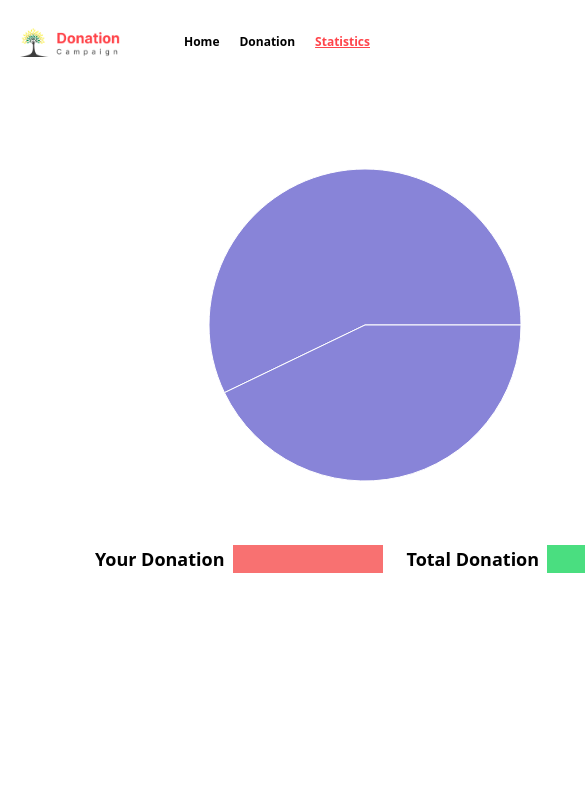
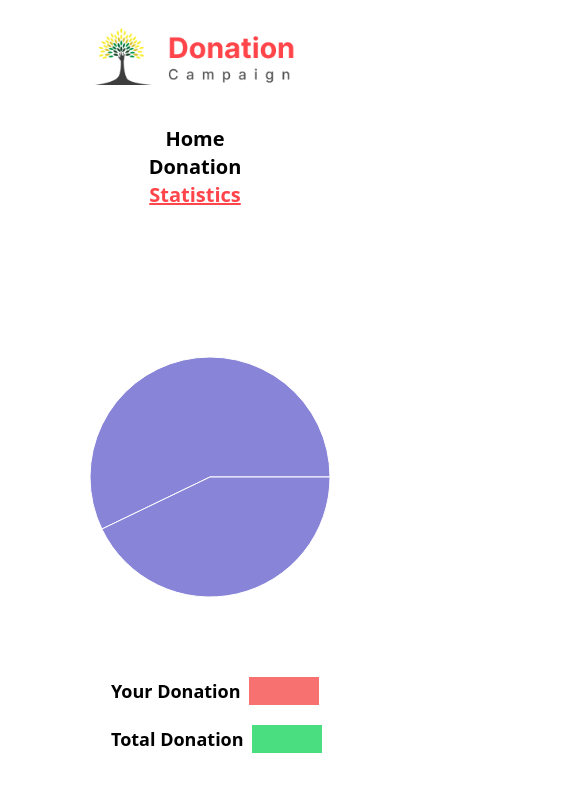
Before and after one commit to sanjidatanha09/Donation-Campaign, a React (Vite) app: page /statistics in a window 390 px wide. Shown: the top 792 px of the page, 585 px wide, since content can reach past the window. Built offline with nearby package versions, Linux system fonts and the light colour scheme.

Commit message:
complete responsive for mobile device

```diff
--- a/src/Components/Header/Banner/Banner.jsx
+++ b/src/Components/Header/Banner/Banner.jsx
@@ -2,12 +2,12 @@
 
 const Banner = () => {
     return (
-        <div className="h-[60vh] ">
-            <div class="flex  justify-center items-center flex-col h-[60vh] image-full shdow-xl bg-base-100 rounded-2xl ">
+        <div className="md:h-[60vh] lg:h-[60vh] ">
+            <div class="flex  justify-center items-center flex-col md:h-[60vh] lg:h-[60vh] image-full shdow-xl bg-base-100 rounded-2xl ">
                 <div
                     class="w-full bg-[url('/Resources/bg_banner.png')] bg-cover bg-center rounded-2xl">
-                    <div class="w-full h-[60vh] text-center bg-white opacity-90 backdrop-brightness-100  rounded-2xl">
-                        <div className="pt-[200px] mb-[40px]">
+                    <div class="w-full h-[50vh] md:h-[60vh] lg:h-[60vh] text-center bg-white opacity-90 backdrop-brightness-100  rounded-2xl">
+                        <div className="pt-[140px] md:pt-[200px] lg:pt-[200px] mb-[40px]">
                             <span class="text-xl md:text-2xl lg:text-5xl w-1/2 text-center font-bold">I Grow By Helping People In Need</span>
                         </div>
 
--- a/src/Components/Header/Navbar/Logo.jsx
+++ b/src/Components/Header/Navbar/Logo.jsx
@@ -4,7 +4,7 @@ const Logo = () => {
     return (
         <div>
 
-            <img className="w-[100px] md:w-[200px] lg:w-[250px] " src="/public/Resources/Logo.png" alt="" />
+            <img className="w-[200px] md:w-[150px] lg:w-[200px] md:w-[200px] lg:w-[250px] mx-auto mb-10 md:mb-0 lg:mb-0" src="/public/Resources/Logo.png" alt="" />
         </div>
     );
 };
--- a/src/Components/Header/Navbar/Navbar.jsx
+++ b/src/Components/Header/Navbar/Navbar.jsx
@@ -4,9 +4,9 @@ import Logo from "./Logo";
 const Navbar = () => {
     return (
         <div>
-            <nav className="flex justify-between items-center py-7 px-5">
+            <nav className="md:flex lg:flex justify-between items-center py-7 px-5">
                 <Logo></Logo>
-                <ul className="flex gap-5 text-xs md:text-xl  lg:text-2xl font-bold">
+                <ul className="md:flex lg:flex gap-5 text-xl  lg:text-2xl font-bold text-center">
                     <li>
                         <NavLink
                             to="/"
--- a/src/Pages/CardDonate2/Card3.jsx
+++ b/src/Pages/CardDonate2/Card3.jsx
@@ -32,18 +32,11 @@ const Card3 = ({phone}) => {
         }
     }
 
-    // const handleAddToDonation = () =>{
 
-    //     swal("Good job!", "Donation Added Succesfully!", "success");
-
-    //     savaData(phone)
-    //     console.log("hello")
-
-    // }
 
     return (
         <div >
-            <div className="relative flex h-[400px] lg:h-[600px] flex-col rounded-xl  bg-white bg-clip-border text-gray-700 shadow-md bg-black m-2 md:m-2 lg:m-0">
+            <div className="relative flex  h-[400px] lg:h-[600px] flex-col rounded-xl  bg-white bg-clip-border text-gray-700 shadow-md bg-black m-2 md:m-2 lg:m-0">
                 <div className="relative h-[600px]  m-0 overflow-hidden rounded-none bg-transparent bg-clip-border text-gray-700  ">
                     <img className='w-full h-full rounded-xl ' src={image} />
                     <div className='rounded-b-xl'>
@@ -67,10 +60,10 @@ const Card3 = ({phone}) => {
             </div>
 
             <div className="p-6 border-5 border-green-400">
-                <h4 className="block font-sans text-5xl font-semibold leading-snug tracking-normal text-blue-gray-900 antialiased">
+                <h4 className="block font-sans text-xl md:text-3xl lg:text-5xl font-medium md:font-semibold lg:font-semibold leading-snug tracking-normal text-blue-gray-900 antialiased">
                     {card_description}
                 </h4>
-                <p className="mt-3 block font-sans text-xl font-normal leading-relaxed text-gray-700 antialiased">{Category_description}
+                <p className="mt-3 block font-sans text-sm md:text-lg lg:text-xl font-normal leading-relaxed text-gray-700 antialiased">{Category_description}
 
                 </p>
             </div>
--- a/src/Pages/Donation/Donation.jsx
+++ b/src/Pages/Donation/Donation.jsx
@@ -42,7 +42,7 @@ const Donation = () => {
                     {donation.length > 0 && (
                         <div>
                             <button
-                                onClick={handleRemove} className="px-5 mb-6 bg-[#009444] mt-5 p-3 rounded-xl text-white font-bold text-xl pb-4 text-center block mx-auto">
+                                    onClick={handleRemove} className="lg:px-5 mb-6 bg-[#009444] mt-4 p-3 lg:p-3 rounded-xl text-white font-bold text-xs  md:text-base lg:text-xl lg:pb-4 text-center block mx-auto">
 
                                 Deleted All donation
 
@@ -53,7 +53,7 @@ const Donation = () => {
 
 
 
-                    <div className="grid grid-cols-2 gap-5">
+                        <div className="grid grid-cols-1 md:grid-cols-1 lg:grid-cols-2 gap-5 ">
                         {
 
 
@@ -70,7 +70,7 @@ const Donation = () => {
 
                     </div>
 
-                    {donation.length > 4 && <button onClick={() => setIsShow(!isShow)} className="px-5 block mx-auto bg-[#009444] mt-5 p-3 rounded-xl text-white font-bold text-xl pb-4 text-center">
+                    {donation.length > 4 && <button onClick={() => setIsShow(!isShow)} className="px-5 block mx-auto bg-[#009444] mt-5 p-1 lg:p-3 rounded-xl text-white font-bold text-base md:text-lg lg:text-xl lg:pb-4 text-center">
                         {isShow ? 'See Less': "See All"}
                     </button>}
 
--- a/src/Pages/Donation/FavoritesCard.jsx
+++ b/src/Pages/Donation/FavoritesCard.jsx
@@ -3,14 +3,14 @@ import React from 'react';
 const FavoritesCard = ({ phone }) => {
     const { id, card_title, card_description, bg_color, text_color, image, Category_description, category_price, btn_color } = phone || {}
     return (
-        <div>
+        <div className='m-1 md:m-1 lg:m-0'>
 
             <div style={{
                 background: bg_color
             }}
-                className="card card-side flex bg-base-100 shadow-xl h-52 border-5 border-green-400">
-                <div className='w-[50%] h-52'>
-                    <figure><img className='border-5 w-full h-52 border-green-400' src={image} /></figure>
+                className="card card-side flex  bg-base-100 shadow-xl  lg:h-52 md:mx-24 rounded-xl">
+                <div className='w-[50%] lg:h-52'>
+                    <figure><img className='border-5 w-full h-40 md:h-52 lg:h-52 rounded-s-xl' src={image} /></figure>
 
                 </div>
 
@@ -19,21 +19,21 @@ const FavoritesCard = ({ phone }) => {
                         color: text_color,
                         background: btn_color
                     }}
-                        className="card-title text-lg font-bold w-[100px] text-center pb-2 rounded-lg">{card_title}</h2>
+                        className="card-title text-sm md:text-lg lg:text-lg font-bold w-[90px] md:w-[100px] lg:w-[100px] text-center p-1 lg:pb-2 rounded-lg">{card_title}</h2>
                     <p
-                        className='text-2xl font-semibold'>{card_description}</p>
+                        className='text-base md:text-xl lg:text-2xl mt-2 font-semibold'>{card_description}</p>
 
                     <p style={{
                         color: text_color
                     }}
-                        className='text-xl font-semibold my-2'>${category_price}.00</p>
+                        className='text-sm md:text-xl lg:text-xl font-semibold my-2'>${category_price}.00</p>
                     <div className="card-actions justify-end ">
                         <button
                             style={{
 
                                 background: text_color
                             }}
-                            className="btn btn-primary text-sm font-semibold text-white rounded-lg pb-3 pt-2 px-2 ">View Details</button>
+                            className="btn btn-primary text-xs md:text-base lg:text-sm font-semibold text-white rounded-lg lg:pb-3 lg:pt-2 lg:px-2 p-2">View Details</button>
                     </div>
                 </div>
             </div>
--- a/src/Pages/Statistics/Statistics.jsx
+++ b/src/Pages/Statistics/Statistics.jsx
@@ -26,24 +26,24 @@ const Statistics = ({ phone }) => {
 
 
     return (
-        <div className=" w-[800px] mx-auto border-red-500 border-5 h-[50vh]">
-            <div className='lg:ml-10'>
+        <div className="w-[280px] md:w-[400-px] lg:w-[800px] mx-auto h-[50vh] ">
+            <div className='lg:ml-64'>
 
-                <PieChart width={730} height={400}>
+                <PieChart width={310} height={400}>
                     <Pie data={data01} dataKey="value" nameKey="name" cx="50%" cy="50%" fill="#8884d8" />
                     {/* <Pie data={data02} dataKey="value" nameKey="name" innerRadius={60} outerRadius={80} fill="#82ca9d" label /> */}
                 </PieChart>
             </div>
 
 
-            <div className='flex justify-center items-center py-5 text-lg font-bold '>
-                <h1 className='pr-4'>Your Donation
-                    <span><input type="text" className='bg-red-400 mx-2 w-[150px]' />
+            <div className='lg:flex justify-center items-center lg:py-5 text-lg font-bold pl-14'>
+                <h1 className='lg:pr-24 mb-5 lg:mb-0 '>Your Donation
+                    <span><input type="text" className='bg-red-400 mx-2 w-[70px] lg:w-[150px]' />
                     </span>
                 </h1>
                 <h1>Total Donation
 
-                    <span><input type="text" className='bg-green-400 mx-2 w-[150px]' />
+                    <span><input type="text" className='bg-green-400 mx-2 w-[70px] lg:w-[150px]' />
                     </span>
                 </h1>
 
```
